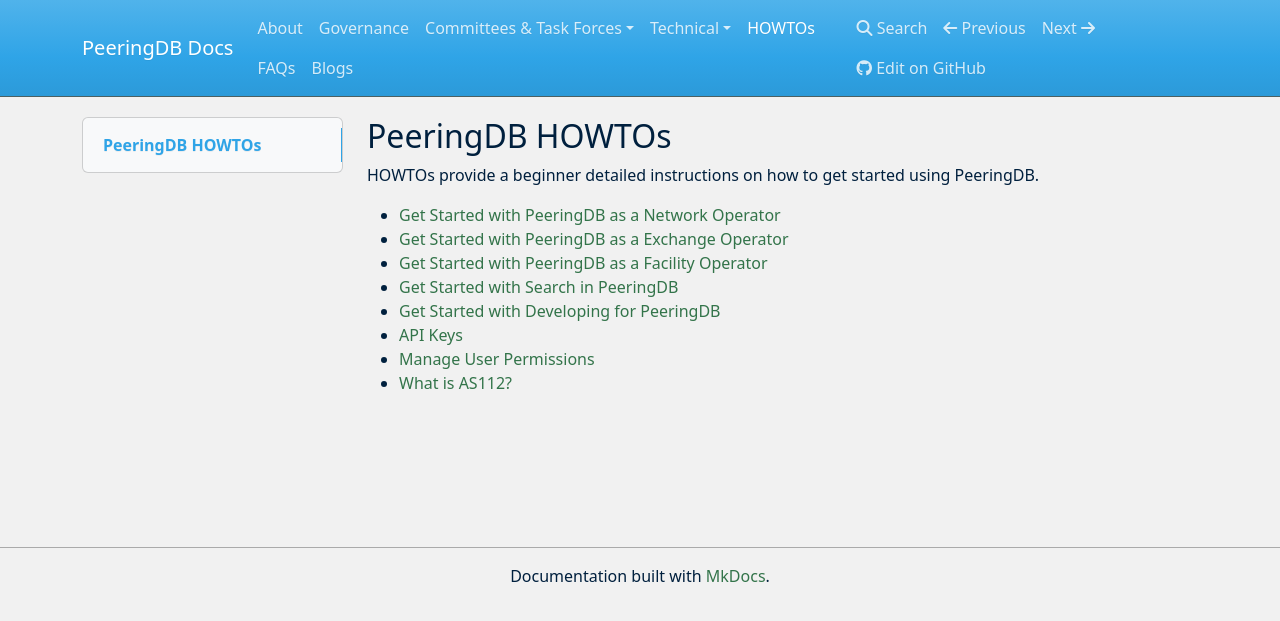
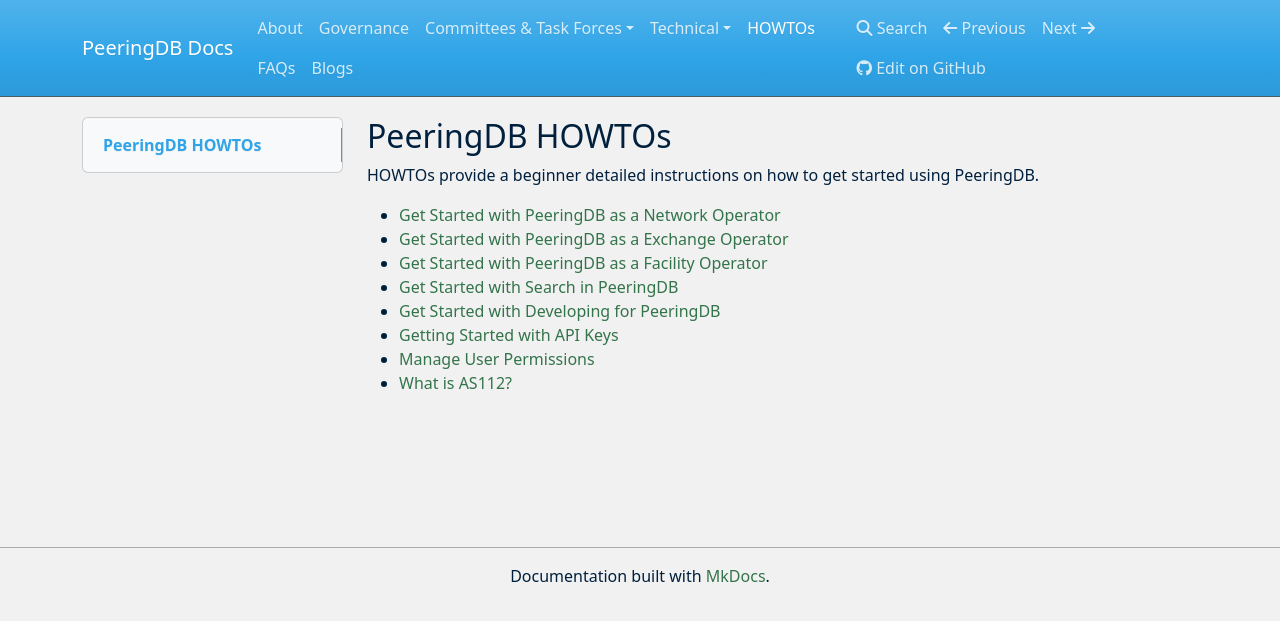
Before and after one commit to peeringdb/docs, an MkDocs documentation site: the page built from docs/howtos.md, in a window 1280 px wide. Shown: the top 621 px of the page. Built offline with MkDocs 1.6.1, drawn with Linux system fonts in a browser that asks for light colours; nearby versions of some CDN libraries.

Commit message:
API keys HOWTO copy edits.

```diff
--- a/docs/howtos.md
+++ b/docs/howtos.md
@@ -7,6 +7,6 @@
 - [Get Started with PeeringDB as a Facility Operator](howto/get-started-facility.md)
 - [Get Started with Search in PeeringDB](howto/search.md)
 - [Get Started with Developing for PeeringDB](howto/get-started-developing.md)
-- [API Keys](howto/api_keys.md)
+- [Getting Started with API Keys](howto/api_keys.md)
 - [Manage User Permissions](howto/manage-permissions.md)
 - [What is AS112?](howto/updates-for-as112.md)
```
Also changed, not shown: docs/howto/api_keys.md (+2 -1 lines).
